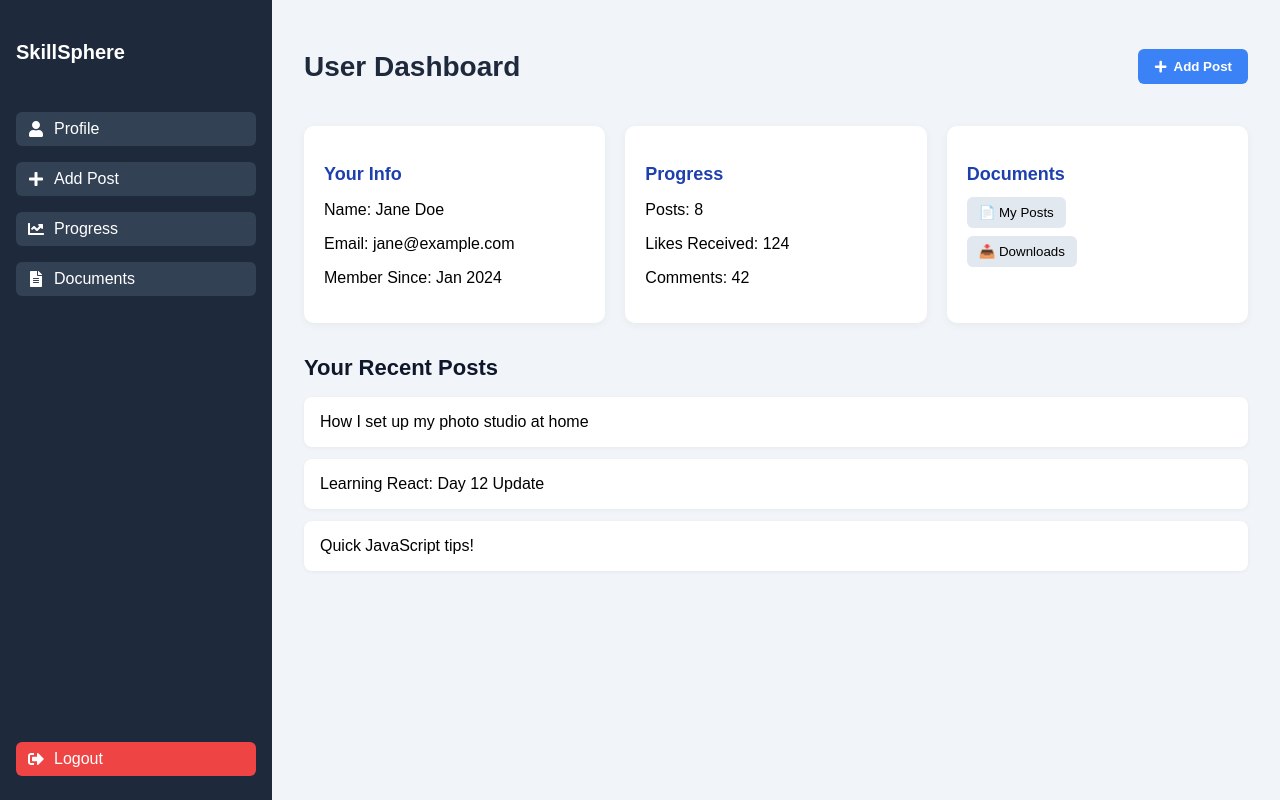
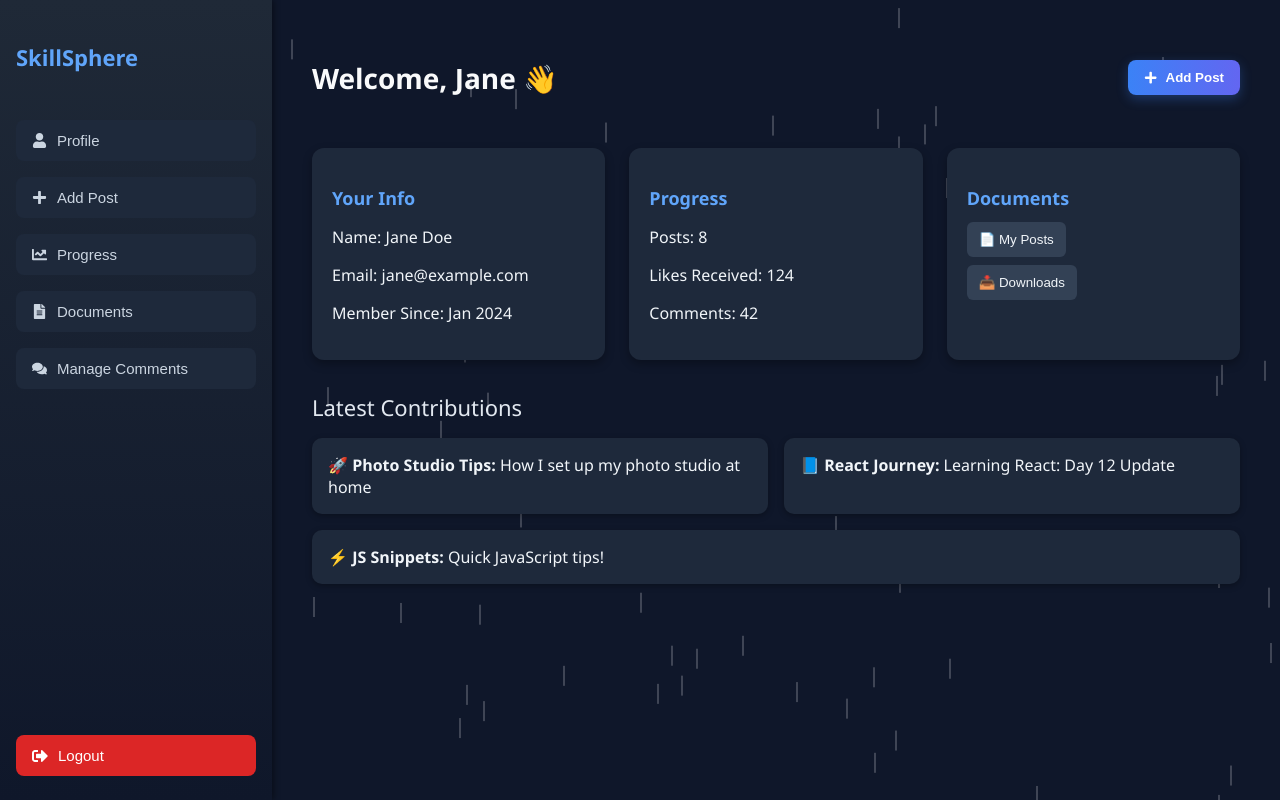
Before and after one commit to KalpaVidusha/skill-sharing-platform, a React (Create React App) app in the folder frontend/: page /userdashboard in a window 1280 px wide. Built offline with nearby package versions, Linux system fonts and the light colour scheme.

Commit message:
Frontend second edit

```diff
--- a/frontend/src/pages/Login.jsx
+++ b/frontend/src/pages/Login.jsx
@@ -1,92 +1,118 @@
-// src/pages/Login.jsx
-import { useState } from "react";
+import { useState, useEffect } from "react";
 import { useNavigate } from "react-router-dom";
 import axios from "axios";
 
 const Login = () => {
   const [email, setEmail] = useState("");
   const [password, setPassword] = useState("");
+  const [loaded, setLoaded] = useState(false);
   const navigate = useNavigate();
+
+  useEffect(() => {
+    setLoaded(true);
+  }, []);
 
   const handleLogin = async (e) => {
     e.preventDefault();
     try {
-      const response = await axios.post("http://localhost:8081/api/login", {
-        email,
-        password,
-      });
+      await axios.post("http://localhost:8081/api/login", { email, password });
       alert("Login successful!");
-      console.log(response.data);
       navigate("/userdashboard");
-    } catch (error) {
-      console.error("Login failed:", error.response?.data || error.message);
-      alert("Login failed. Please check your email and password.");
+    } catch (err) {
+      alert("Login failed. Please check your credentials.");
     }
   };
 
   return (
     <div style={containerStyle}>
-      <div style={overlayStyle}></div>
-      <div style={formWrapperStyle}>
-        <h2 style={titleStyle}>Welcome Back 👋</h2>
+      <div style={{ ...cardStyle, ...(loaded ? fadeIn : hiddenStyle) }}>
+        <h2 style={titleStyle}>Welcome Back</h2>
+        <p style={subtitleStyle}>Login to continue to SkillSphere</p>
+
         <form onSubmit={handleLogin} style={formStyle}>
           <input
             type="email"
             placeholder="Email"
-            style={inputStyle}
+            value={email}
             onChange={(e) => setEmail(e.target.value)}
             required
+            style={inputStyle}
           />
           <input
             type="password"
             placeholder="Password"
-            style={inputStyle}
+            value={password}
             onChange={(e) => setPassword(e.target.value)}
             required
+            style={inputStyle}
           />
-          <button type="submit" style={buttonStyle}>Login</button>
+          <button type="submit" style={loginBtn}>Login</button>
         </form>
+
+        <p style={dividerStyle}>or continue with</p>
+
+        <div style={socials}>
+          <button style={socialBtn}>
+            <img src="https://upload.wikimedia.org/wikipedia/commons/5/53/Google_%22G%22_Logo.svg" alt="Google" style={iconStyle} />
+            Google
+          </button>
+          <button style={socialBtn}>
+            <img src="https://upload.wikimedia.org/wikipedia/commons/f/fa/Apple_logo_black.svg" alt="Apple" style={iconStyle} />
+            Apple
+          </button>
+        </div>
       </div>
     </div>
   );
 };
 
 // 🎨 Styles
+
 const containerStyle = {
-  minHeight: "100vh",
-  backgroundImage: `url("https://images.unsplash.com/photo-1507525428034-b723cf961d3e")`,
+  height: "100vh",
+  width: "100vw",
+  backgroundImage: `linear-gradient(rgba(0, 0, 0, 0.65), rgba(0, 0, 0, 0.65)), url("https://images.unsplash.com/photo-1603791440384-56cd371ee9a7?auto=format&fit=crop&w=1470&q=80")`,
   backgroundSize: "cover",
   backgroundPosition: "center",
+  backgroundRepeat: "no-repeat",
   display: "flex",
   justifyContent: "center",
   alignItems: "center",
-  position: "relative",
+  fontFamily: "sans-serif",
 };
 
-const overlayStyle = {
-  position: "absolute",
-  inset: 0,
+const cardStyle = {
   backgroundColor: "rgba(0, 0, 0, 0.6)",
-  zIndex: 0,
+  borderRadius: "20px",
+  padding: "40px",
+  maxWidth: "400px",
+  width: "100%",
+  color: "#ffffff",
+  boxShadow: "0 20px 60px rgba(0,0,0,0.6)",
+  textAlign: "center",
+  backdropFilter: "blur(10px)",
+  transition: "opacity 1s ease, transform 1s ease",
 };
 
-const formWrapperStyle = {
-  position: "relative",
-  zIndex: 1,
-  backgroundColor: "#1f2937",
-  padding: "40px",
-  borderRadius: "12px",
-  boxShadow: "0 6px 18px rgba(0, 0, 0, 0.5)",
-  width: "100%",
-  maxWidth: "400px",
-  textAlign: "center",
-  color: "#f3f4f6",
+const hiddenStyle = {
+  opacity: 0,
+  transform: "translateY(40px)",
+};
+
+const fadeIn = {
+  opacity: 1,
+  transform: "translateY(0)",
 };
 
 const titleStyle = {
+  fontSize: "28px",
+  fontWeight: "bold",
+  marginBottom: "8px",
+};
+
+const subtitleStyle = {
+  color: "#cbd5e1",
   marginBottom: "24px",
-  fontSize: "26px",
-  color: "#60a5fa",
 };
 
 const formStyle = {
@@ -97,24 +123,52 @@ const formStyle = {
 
 const inputStyle = {
   padding: "12px",
-  borderRadius: "6px",
+  borderRadius: "8px",
   border: "none",
-  fontSize: "16px",
-  backgroundColor: "#374151",
+  backgroundColor: "#1e293b",
   color: "#fff",
-  outline: "none",
+  fontSize: "14px",
 };
 
-const buttonStyle = {
-  padding: "12px",
+const loginBtn = {
   backgroundColor: "#3b82f6",
   color: "#fff",
-  border: "none",
-  borderRadius: "6px",
+  padding: "12px",
   fontWeight: "bold",
   fontSize: "16px",
+  borderRadius: "8px",
+  border: "none",
   cursor: "pointer",
-  transition: "background 0.3s",
+};
+
+const dividerStyle = {
+  margin: "20px 0 10px",
+  fontSize: "13px",
+  color: "#aaa",
+};
+
+const socials = {
+  display: "flex",
+  justifyContent: "center",
+  gap: "12px",
+};
+
+const socialBtn = {
+  backgroundColor: "#0f172a",
+  color: "#fff",
+  border: "none",
+  padding: "10px 20px",
+  borderRadius: "6px",
+  display: "flex",
+  alignItems: "center",
+  gap: "10px",
+  fontSize: "14px",
+  cursor: "pointer",
+};
+
+const iconStyle = {
+  width: "20px",
+  height: "20px",
 };
 
 export default Login;
--- a/frontend/src/pages/Signup.jsx
+++ b/frontend/src/pages/Signup.jsx
@@ -1,84 +1,147 @@
-import { useState } from "react";
+import { useState, useEffect } from "react";
 import axios from "axios";
 
 const Signup = () => {
+  const [name, setName] = useState("");
   const [email, setEmail] = useState("");
   const [password, setPassword] = useState("");
+  const [agree, setAgree] = useState(false);
+  const [loaded, setLoaded] = useState(false);
+
+  useEffect(() => {
+    setLoaded(true);
+  }, []);
 
   const handleSignup = async (e) => {
     e.preventDefault();
+    if (!agree) {
+      alert("Please agree to the Terms & Conditions.");
+      return;
+    }
+
     try {
-      await axios.post("http://localhost:8081/api/signup", { email, password });
-      alert("Signup successful! You can now log in.");
-    } catch (error) {
-      console.error("Signup failed:", error.response?.data || error.message);
-      alert("Signup failed. Please try again.");
+      await axios.post("http://localhost:8081/api/signup", {
+        name,
+        email,
+        password,
+      });
+      alert("Account created successfully!");
+    } catch (err) {
+      alert("Signup failed. Try again.");
     }
   };
 
   return (
     <div style={containerStyle}>
-      <div style={overlayStyle}></div>
-      <div style={formWrapperStyle}>
+      <div style={{ ...cardStyle, ...(loaded ? fadeIn : hiddenStyle) }}>
         <h2 style={titleStyle}>Create Your Account</h2>
+        <p style={subtitleStyle}>Join SkillSphere and start learning today</p>
+
         <form onSubmit={handleSignup} style={formStyle}>
+          <input
+            type="text"
+            placeholder="Full Name"
+            value={name}
+            onChange={(e) => setName(e.target.value)}
+            required
+            style={inputStyle}
+          />
           <input
             type="email"
             placeholder="Email"
-            style={inputStyle}
+            value={email}
             onChange={(e) => setEmail(e.target.value)}
             required
+            style={inputStyle}
           />
           <input
             type="password"
             placeholder="Password"
-            style={inputStyle}
+            value={password}
             onChange={(e) => setPassword(e.target.value)}
             required
+            style={inputStyle}
           />
-          <button type="submit" style={buttonStyle}>Sign Up</button>
+
+          <div style={checkboxRow}>
+            <input
+              type="checkbox"
+              checked={agree}
+              onChange={() => setAgree(!agree)}
+              style={{ marginRight: "8px" }}
+            />
+            <span style={{ fontSize: "14px", color: "#e2e8f0" }}>
+              I agree to the <span style={link}>Terms & Conditions</span>
+            </span>
+          </div>
+
+          <button type="submit" style={loginBtn}>Sign Up</button>
         </form>
+
+        <p style={dividerStyle}>or continue with</p>
+
+        <div style={socials}>
+          <button style={socialBtn}>
+            <img src="https://upload.wikimedia.org/wikipedia/commons/5/53/Google_%22G%22_Logo.svg" alt="Google" style={iconStyle} />
+            Google
+          </button>
+          <button style={socialBtn}>
+            <img src="https://upload.wikimedia.org/wikipedia/commons/f/fa/Apple_logo_black.svg" alt="Apple" style={iconStyle} />
+            Apple
+          </button>
+        </div>
       </div>
     </div>
   );
 };
 
-// 🌌 Background + Overlay
+// 🎨 Shared Styles (matching your Login page)
+
 const containerStyle = {
-  minHeight: "100vh",
-  backgroundImage: `url("https://images.unsplash.com/photo-1503264116251-35a269479413")`,
+  height: "100vh",
+  width: "100vw",
+  backgroundImage: `linear-gradient(rgba(0, 0, 0, 0.65), rgba(0, 0, 0, 0.65)), url("https://images.unsplash.com/photo-1603791440384-56cd371ee9a7?auto=format&fit=crop&w=1470&q=80")`,
   backgroundSize: "cover",
   backgroundPosition: "center",
+  backgroundRepeat: "no-repeat",
   display: "flex",
   justifyContent: "center",
   alignItems: "center",
-  position: "relative",
+  fontFamily: "sans-serif",
 };
 
-const overlayStyle = {
-  position: "absolute",
-  inset: 0,
-  backgroundColor: "rgba(0, 0, 0, 0.7)",
-  zIndex: 0,
+const cardStyle = {
+  backgroundColor: "rgba(0, 0, 0, 0.6)",
+  borderRadius: "20px",
+  padding: "40px",
+  maxWidth: "400px",
+  width: "100%",
+  color: "#ffffff",
+  boxShadow: "0 20px 60px rgba(0,0,0,0.6)",
+  textAlign: "center",
+  backdropFilter: "blur(10px)",
+  transition: "opacity 1s ease, transform 1s ease",
 };
 
-const formWrapperStyle = {
-  position: "relative",
-  zIndex: 1,
-  backgroundColor: "#1f2937", // dark gray
-  padding: "40px",
-  borderRadius: "12px",
-  boxShadow: "0 6px 18px rgba(0, 0, 0, 0.5)",
-  width: "100%",
-  maxWidth: "400px",
-  textAlign: "center",
-  color: "#f3f4f6",
+const hiddenStyle = {
+  opacity: 0,
+  transform: "translateY(40px)",
+};
+
+const fadeIn = {
+  opacity: 1,
+  transform: "translateY(0)",
 };
 
 const titleStyle = {
+  fontSize: "28px",
+  fontWeight: "bold",
+  marginBottom: "8px",
+};
+
+const subtitleStyle = {
+  color: "#cbd5e1",
   marginBottom: "24px",
-  fontSize: "26px",
-  color: "#60a5fa",
 };
 
 const formStyle = {
@@ -89,24 +152,64 @@ const formStyle = {
 
 const inputStyle = {
   padding: "12px",
-  borderRadius: "6px",
+  borderRadius: "8px",
   border: "none",
-  fontSize: "16px",
-  backgroundColor: "#374151", // darker input bg
+  backgroundColor: "#1e293b",
   color: "#fff",
-  outline: "none",
+  fontSize: "14px",
 };
 
-const buttonStyle = {
-  padding: "12px",
+const loginBtn = {
   backgroundColor: "#3b82f6",
   color: "#fff",
-  border: "none",
-  borderRadius: "6px",
+  padding: "12px",
   fontWeight: "bold",
   fontSize: "16px",
+  borderRadius: "8px",
+  border: "none",
   cursor: "pointer",
-  transition: "background 0.3s",
+};
+
+const checkboxRow = {
+  display: "flex",
+  alignItems: "center",
+  fontSize: "14px",
+  marginTop: "4px",
+};
+
+const dividerStyle = {
+  margin: "20px 0 10px",
+  fontSize: "13px",
+  color: "#aaa",
+};
+
+const socials = {
+  display: "flex",
+  justifyContent: "center",
+  gap: "12px",
+};
+
+const socialBtn = {
+  backgroundColor: "#0f172a",
+  color: "#fff",
+  border: "none",
+  padding: "10px 20px",
+  borderRadius: "6px",
+  display: "flex",
+  alignItems: "center",
+  gap: "10px",
+  fontSize: "14px",
+  cursor: "pointer",
+};
+
+const iconStyle = {
+  width: "20px",
+  height: "20px",
+};
+
+const link = {
+  color: "#60a5fa",
+  cursor: "pointer",
 };
 
 export default Signup;
--- a/frontend/src/pages/UserDashboard.jsx
+++ b/frontend/src/pages/UserDashboard.jsx
@@ -1,193 +1,337 @@
-// src/pages/UserDashboard.jsx
-import React from "react";
+import React, { useState, useEffect } from "react";
 import { useNavigate } from "react-router-dom";
-import { FaPlus, FaSignOutAlt, FaUser, FaChartLine, FaFileAlt } from "react-icons/fa";
+import {
+  FaPlus,
+  FaSignOutAlt,
+  FaUser,
+  FaChartLine,
+  FaFileAlt,
+  FaComments,
+} from "react-icons/fa";
 
 const UserDashboard = () => {
   const navigate = useNavigate();
+  const [animate, setAnimate] = useState(false);
+  const [hovered, setHovered] = useState(null);
 
-  const handleAddPost = () => {
-    navigate("/add-post");
+  useEffect(() => {
+    setTimeout(() => setAnimate(true), 100);
+
+    // Inject rain animation CSS
+    const style = document.createElement("style");
+    style.innerHTML = `
+      .rain {
+        position: fixed;
+        top: 0;
+        left: 0;
+        width: 100%;
+        height: 100%;
+        pointer-events: none;
+        z-index: 0;
+      }
+
+      .raindrop {
+        position: absolute;
+        width: 2px;
+        height: 20px;
+        background: rgba(255, 255, 255, 0.2);
+        animation: fall linear infinite;
+      }
+
+      @keyframes fall {
+        0% {
+          transform: translateY(-100px);
+        }
+        100% {
+          transform: translateY(100vh);
+        }
+      }
+    `;
+    document.head.appendChild(style);
+    return () => {
+      document.head.removeChild(style);
+    };
+  }, []);
+
+  const createRain = () => {
+    const drops = [];
+    for (let i = 0; i < 100; i++) {
+      const left = Math.random() * 100;
+      const delay = Math.random() * 5;
+      const duration = Math.random() * 1 + 0.5;
+      drops.push(
+        <div
+          key={i}
+          className="raindrop"
+          style={{
+            left: `${left}%`,
+            animationDelay: `${delay}s`,
+            animationDuration: `${duration}s`,
+          }}
+        />
+      );
+    }
+    return drops;
   };
 
-  const handleLogout = () => {
-    alert("Logged out successfully.");
-    navigate("/login");
+  const getButtonStyle = (baseStyle, id) => {
+    if (hovered === id) {
+      return {
+        ...baseStyle,
+        backgroundColor: "#ffffff",
+        color: "#1e293b",
+      };
+    }
+    return baseStyle;
   };
 
   return (
-    <div style={pageWrapper}>
-      <aside style={sidebar}>
-        <h2 style={logo}>SkillSphere</h2>
-        <div style={menuItem}><FaUser style={icon} /> Profile</div>
-        <div style={menuItem}><FaPlus style={icon} /> Add Post</div>
-        <div style={menuItem}><FaChartLine style={icon} /> Progress</div>
-        <div style={menuItem}><FaFileAlt style={icon} /> Documents</div>
-        <div onClick={handleLogout} style={logoutItem}><FaSignOutAlt style={icon} /> Logout</div>
+    <div style={styles.pageWrapper}>
+      <div className="rain">{createRain()}</div>
+
+      <aside style={{ ...styles.sidebar, zIndex: 1 }}>
+        <h2 style={styles.logo}>SkillSphere</h2>
+        {[
+          { id: "profile", icon: <FaUser />, label: "Profile" },
+          { id: "addpost", icon: <FaPlus />, label: "Add Post", onClick: () => navigate("/add-post") },
+          { id: "progress", icon: <FaChartLine />, label: "Progress" },
+          { id: "docs", icon: <FaFileAlt />, label: "Documents" },
+          { id: "comments", icon: <FaComments />, label: "Manage Comments" },
+        ].map(({ id, icon, label, onClick }) => (
+          <button
+            key={id}
+            style={getButtonStyle(styles.menuButton, id)}
+            onMouseEnter={() => setHovered(id)}
+            onMouseLeave={() => setHovered(null)}
+            onClick={onClick}
+          >
+            {icon} {label}
+          </button>
+        ))}
+
+        <button
+          style={getButtonStyle(styles.logoutButton, "logout")}
+          onClick={() => {
+            alert("Logged out successfully.");
+            navigate("/login");
+          }}
+          onMouseEnter={() => setHovered("logout")}
+          onMouseLeave={() => setHovered(null)}
+        >
+          <FaSignOutAlt style={styles.icon} /> Logout
+        </button>
       </aside>
 
-      <main style={mainContent}>
-        <header style={topBar}>
-          <h1 style={pageTitle}>User Dashboard</h1>
-          <button style={addButton} onClick={handleAddPost}><FaPlus /> Add Post</button>
+      <main
+        style={{
+          ...styles.mainContent,
+          opacity: animate ? 1 : 0,
+          transform: animate ? "translateY(0)" : "translateY(30px)",
+          transition: "all 1s ease",
+          zIndex: 1,
+        }}
+      >
+        <header style={styles.topBar}>
+          <h1 style={styles.pageTitle}>Welcome, Jane 👋</h1>
+          <button
+            style={getButtonStyle(styles.addButton, "mainAddPost")}
+            onClick={() => navigate("/add-post")}
+            onMouseEnter={() => setHovered("mainAddPost")}
+            onMouseLeave={() => setHovered(null)}
+          >
+            <FaPlus /> Add Post
+          </button>
         </header>
 
-        <section style={infoGrid}>
-          <div style={infoCard}>
-            <h3 style={cardTitle}>Your Info</h3>
+        <section style={styles.infoGrid}>
+          <div style={styles.infoCard}>
+            <h3 style={styles.cardTitle}>Your Info</h3>
             <p>Name: Jane Doe</p>
             <p>Email: jane@example.com</p>
             <p>Member Since: Jan 2024</p>
           </div>
-
-          <div style={infoCard}>
-            <h3 style={cardTitle}>Progress</h3>
+          <div style={styles.infoCard}>
+            <h3 style={styles.cardTitle}>Progress</h3>
             <p>Posts: 8</p>
             <p>Likes Received: 124</p>
             <p>Comments: 42</p>
           </div>
-
-          <div style={infoCard}>
-            <h3 style={cardTitle}>Documents</h3>
-            <button style={docButton}>📄 My Posts</button>
-            <button style={docButton}>📥 Downloads</button>
+          <div style={styles.infoCard}>
+            <h3 style={styles.cardTitle}>Documents</h3>
+            <button
+              style={getButtonStyle(styles.docButton, "doc1")}
+              onMouseEnter={() => setHovered("doc1")}
+              onMouseLeave={() => setHovered(null)}
+            >
+              📄 My Posts
+            </button>
+            <button
+              style={getButtonStyle(styles.docButton, "doc2")}
+              onMouseEnter={() => setHovered("doc2")}
+              onMouseLeave={() => setHovered(null)}
+            >
+              📥 Downloads
+            </button>
           </div>
         </section>
 
-        <section style={postsSection}>
-          <h2 style={sectionHeader}>Your Recent Posts</h2>
-          <div style={postCard}>How I set up my photo studio at home</div>
-          <div style={postCard}>Learning React: Day 12 Update</div>
-          <div style={postCard}>Quick JavaScript tips!</div>
+        <section style={styles.postsSection}>
+          <h2 style={styles.sectionHeader}>Latest Contributions</h2>
+          <div style={styles.postRow}>
+            <div style={styles.postCard}>
+              🚀 <strong>Photo Studio Tips:</strong> How I set up my photo studio at home
+            </div>
+            <div style={styles.postCard}>
+              📘 <strong>React Journey:</strong> Learning React: Day 12 Update
+            </div>
+            <div style={styles.postCard}>
+              ⚡ <strong>JS Snippets:</strong> Quick JavaScript tips!
+            </div>
+          </div>
         </section>
       </main>
     </div>
   );
 };
 
-// Styles
-const pageWrapper = {
+const styles = {
+  pageWrapper: {
+    position: "relative",
     display: "flex",
     minHeight: "100vh",
-  backgroundColor: "#f8fafc",
-  fontFamily: "sans-serif",
-};
-
-const sidebar = {
+    fontFamily: "Segoe UI, sans-serif",
+    backgroundColor: "#0f172a",
+    color: "#f1f5f9",
+    overflow: "hidden",
+  },
+  sidebar: {
     width: "240px",
-  backgroundColor: "#1e293b",
-  color: "#fff",
+    background: "linear-gradient(180deg, #1f2937 0%, #0f172a 100%)",
     padding: "24px 16px",
     display: "flex",
     flexDirection: "column",
     gap: "16px",
-};
-
-const logo = {
-  fontSize: "20px",
+    boxShadow: "2px 0 6px rgba(0, 0, 0, 0.4)",
+  },
+  logo: {
+    fontSize: "22px",
     fontWeight: "bold",
     marginBottom: "32px",
-};
-
-const menuItem = {
+    color: "#60a5fa",
+  },
+  menuButton: {
     display: "flex",
     alignItems: "center",
     gap: "10px",
+    padding: "12px 16px",
+    borderRadius: "8px",
+    backgroundColor: "#1e293b",
+    color: "#cbd5e1",
     cursor: "pointer",
-  padding: "8px 12px",
-  borderRadius: "6px",
-  backgroundColor: "#334155",
-};
-
-const logoutItem = {
-  ...menuItem,
+    border: "none",
+    fontSize: "15px",
+    transition: "all 0.3s ease",
+  },
+  logoutButton: {
     marginTop: "auto",
-  backgroundColor: "#ef4444",
-};
-
-const icon = {
+    backgroundColor: "#dc2626",
+    color: "#fff",
+    display: "flex",
+    alignItems: "center",
+    gap: "10px",
+    padding: "12px 16px",
+    borderRadius: "8px",
+    cursor: "pointer",
+    border: "none",
+    fontSize: "15px",
+    transition: "all 0.3s ease",
+  },
+  icon: {
     fontSize: "16px",
-};
-
-const mainContent = {
+  },
+  mainContent: {
     flex: 1,
-  padding: "32px",
-  backgroundColor: "#f1f5f9",
-};
-
-const topBar = {
+    padding: "40px",
+    backgroundColor: "transparent",
+    position: "relative",
+  },
+  topBar: {
     display: "flex",
     justifyContent: "space-between",
     alignItems: "center",
-  marginBottom: "24px",
-};
-
-const pageTitle = {
+    marginBottom: "32px",
+  },
+  pageTitle: {
     fontSize: "28px",
-  fontWeight: "bold",
-  color: "#1e293b",
-};
-
-const addButton = {
+    fontWeight: "600",
+    color: "#f9fafb",
+  },
+  addButton: {
     padding: "10px 16px",
-  backgroundColor: "#3b82f6",
+    background: "linear-gradient(to right, #3b82f6, #6366f1)",
     color: "#fff",
     border: "none",
-  borderRadius: "6px",
+    borderRadius: "8px",
     fontWeight: "bold",
     cursor: "pointer",
     display: "flex",
     alignItems: "center",
-  gap: "6px",
-};
-
-const infoGrid = {
+    gap: "8px",
+    boxShadow: "0 4px 12px rgba(59, 130, 246, 0.3)",
+    transition: "all 0.3s ease",
+  },
+  infoGrid: {
     display: "grid",
     gridTemplateColumns: "repeat(auto-fit, minmax(260px, 1fr))",
-  gap: "20px",
+    gap: "24px",
     marginBottom: "32px",
-};
-
-const infoCard = {
-  backgroundColor: "#fff",
+  },
+  infoCard: {
+    backgroundColor: "#1e293b",
     padding: "20px",
-  borderRadius: "10px",
-  boxShadow: "0 2px 8px rgba(0,0,0,0.05)",
-};
-
-const cardTitle = {
+    borderRadius: "12px",
+    boxShadow: "0 4px 10px rgba(0,0,0,0.3)",
+  },
+  cardTitle: {
     fontSize: "18px",
     fontWeight: "bold",
     marginBottom: "12px",
-  color: "#1e40af",
-};
-
-const docButton = {
-  padding: "8px 12px",
+    color: "#60a5fa",
+  },
+  docButton: {
+    padding: "10px 12px",
     marginTop: "8px",
     display: "block",
-  backgroundColor: "#e2e8f0",
+    backgroundColor: "#334155",
     border: "none",
     borderRadius: "6px",
+    color: "#f1f5f9",
     cursor: "pointer",
-};
-
-const postsSection = {
-  marginTop: "24px",
-};
-
-const sectionHeader = {
+    transition: "background 0.3s ease",
+  },
+  postsSection: {
+    marginTop: "32px",
+  },
+  sectionHeader: {
     fontSize: "22px",
+    fontWeight: "500",
+    color: "#e2e8f0",
     marginBottom: "16px",
-  color: "#0f172a",
-};
-
-const postCard = {
+  },
+  postRow: {
+    display: "flex",
+    gap: "16px",
+    flexWrap: "wrap",
+  },
+  postCard: {
+    flex: "1 1 30%",
     padding: "16px",
-  backgroundColor: "#fff",
-  borderRadius: "8px",
-  boxShadow: "0 1px 4px rgba(0,0,0,0.05)",
-  marginBottom: "12px",
+    backgroundColor: "#1e293b",
+    borderRadius: "10px",
+    boxShadow: "0 2px 6px rgba(0,0,0,0.3)",
+    cursor: "pointer",
+    transition: "transform 0.3s ease, background-color 0.3s ease",
+  },
 };
 
 export default UserDashboard;
```
Lines whose indentation alone changed are shown as unchanged.
